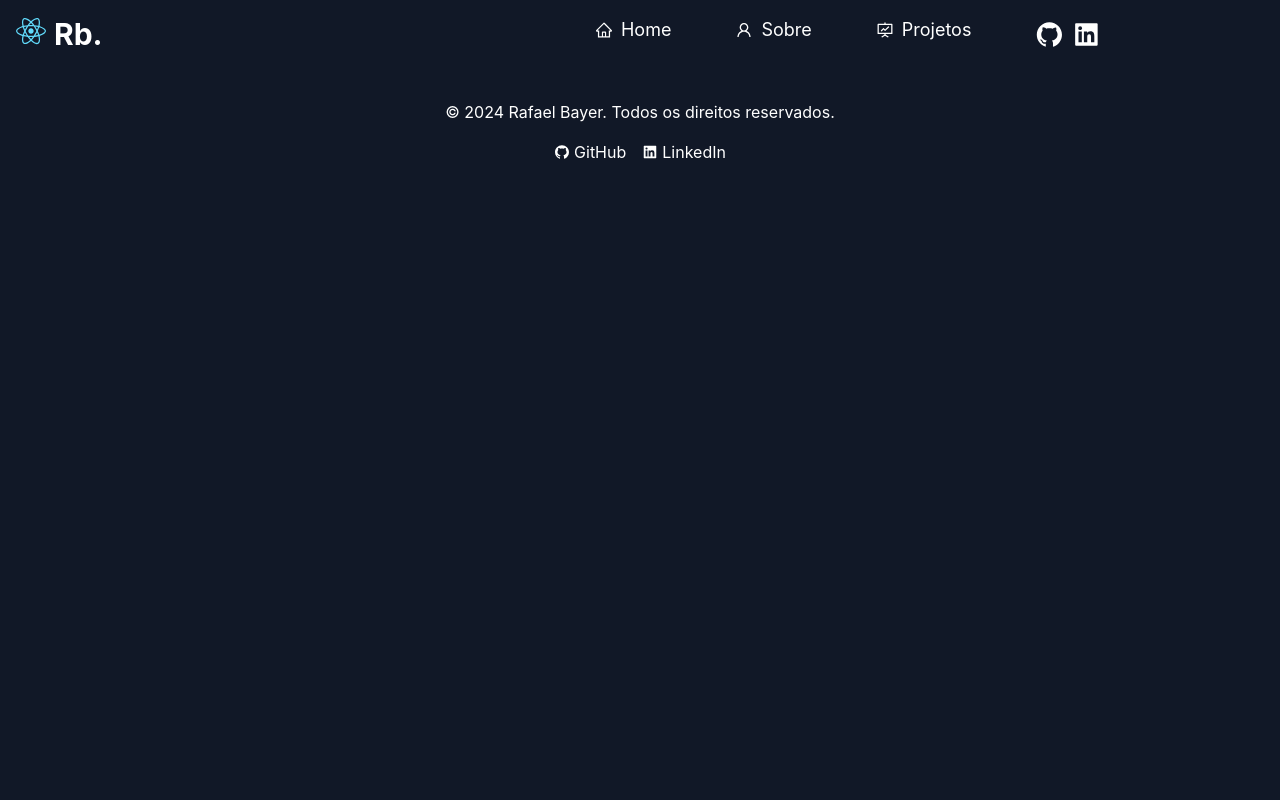
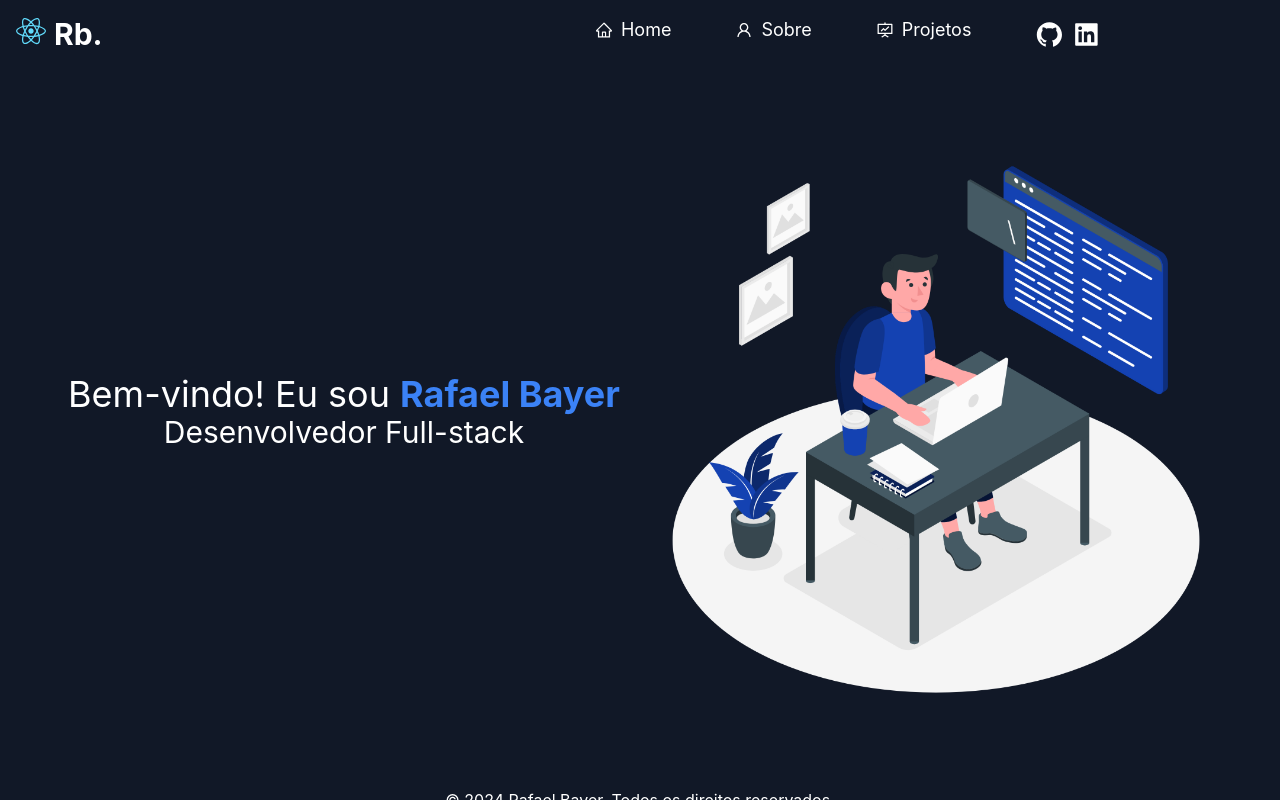
Before and after one commit to rafaelBayer/portifolio, a React (Create React App) app: page / in a window 1280 px wide. Built offline with nearby package versions, Linux system fonts and the light colour scheme.

Commit message:
Adicionado Tela home Adicionado Frase inicial e imagem de inicio do portifolio

```diff
--- a/src/screens/Home.jsx
+++ b/src/screens/Home.jsx
@@ -1,22 +1,32 @@
-import React from 'react'
+import React from "react";
 
-import Template from './template/Template'
-import Imagem from '../assets/codeImage.png'
+import Template from "./template/Template";
+import Imagem from "../assets/codeImage.png";
 
 const Home = () => {
-    const page = "Home";
+  const page = "Home";
   return (
     <Template page={page}>
-      <div className="flex flex-col">
-        <div className="w-full text-left">
+      <div id="home" className="text-white flex flex-col tablet:flex-row p-12">
+        <div className="w-full tablet:w-1/2 flex flex-col items-center justify-center">
+          {/* Desktop */}
+          <h1 className="mobile:hidden text-2xl tablet:text-4xl">Bem-vindo! Eu sou <strong className="text-blue-500">Rafael Bayer</strong></h1>
+          {/* Desktop */}
 
+          {/* Mobile */}
+          <h1 className="tablet:hidden text-2xl tablet:text-4xl">Bem-vindo!</h1>
+          <h1 className="tablet:hidden text-2xl tablet:text-4xl mb-1">Eu sou <strong className="text-blue-500">Rafael Bayer</strong></h1>
+          {/* Mobile */}
+
+          <p className="text-xl tablet:text-3xl">Desenvolvedor Full-stack</p>
+        </div>
+
+        <div className="w-full tablet:w-1/2">
+        <img src={Imagem} alt="a" />
         </div>
       </div>
+    </Template>
+  );
+};
 
-
-       {/* <img src={Imagem} alt="a" /> */}
-    </Template>
-  )
-}
-
-export default Home
+export default Home;
```
